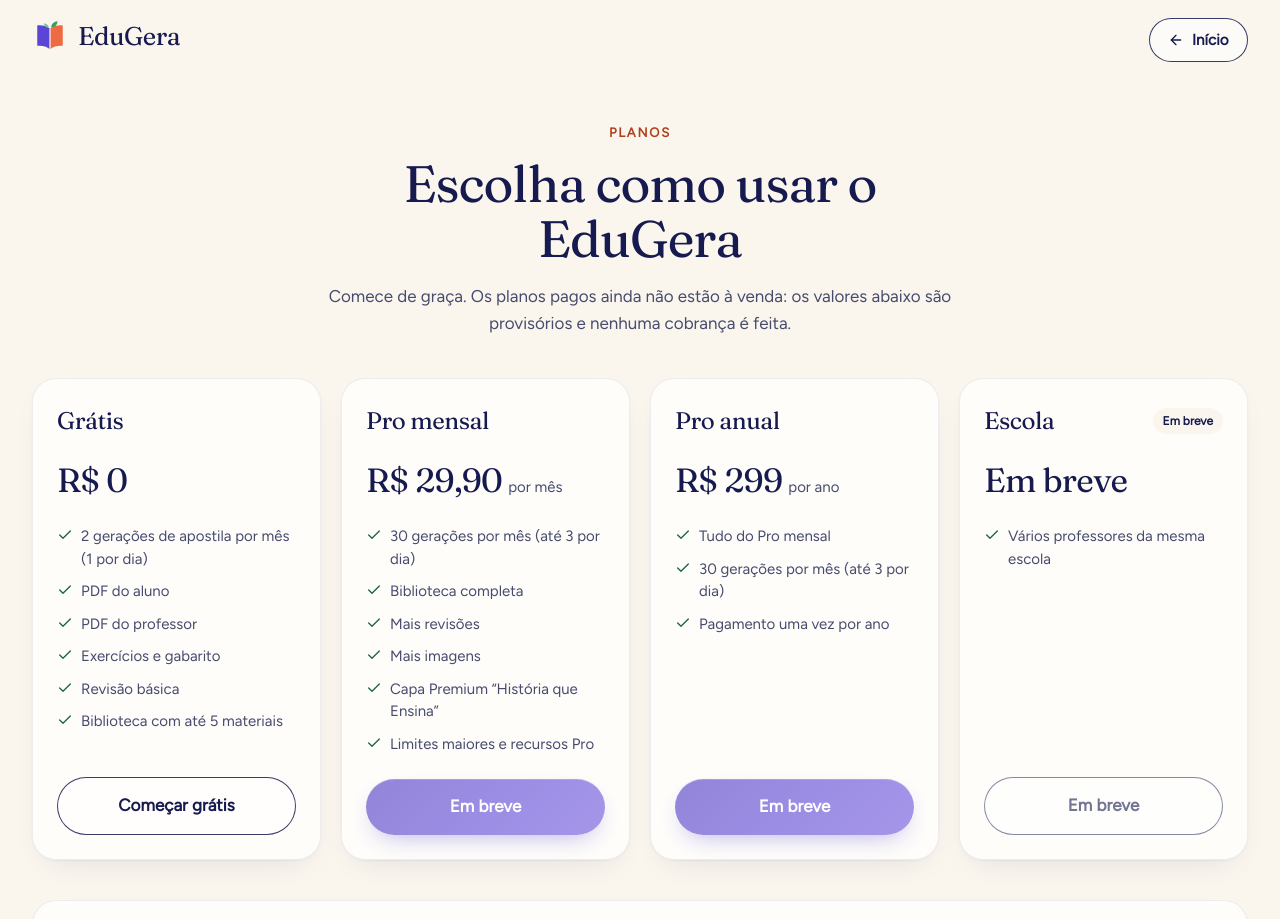
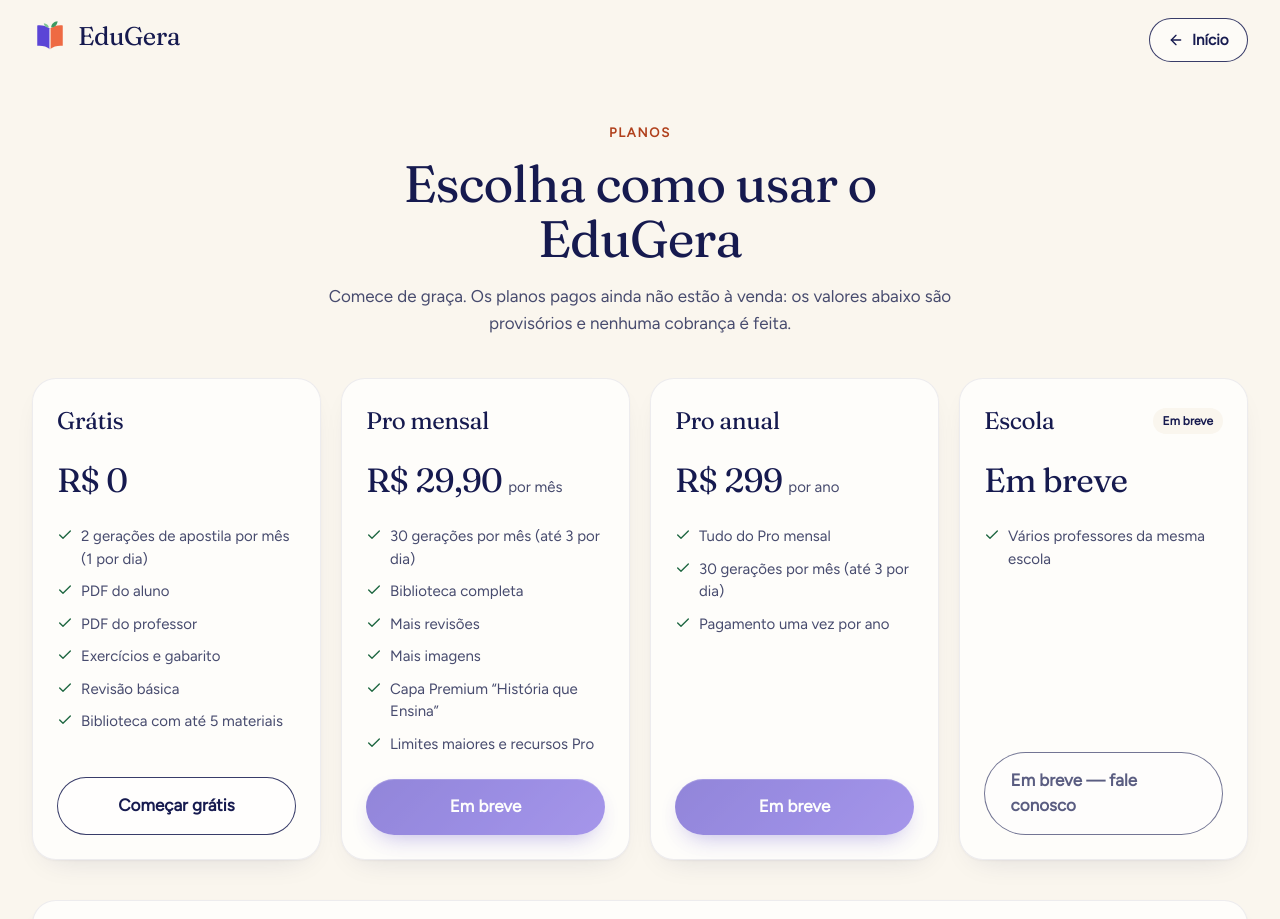
Before and after one commit to PSsouza10/gerador-materiais-didaticos, a Next.js app: page /planos in a window 1280 px wide. Shown: the top 919 px of the page. Built offline with nearby package versions, Linux system fonts and the light colour scheme; no server answers.

Commit message:
Planos: Escola 'Em breve — fale conosco'; teste de idempotência da migração 0004
Co-Authored-By: Claude Opus 5.5 <noreply@anthropic.com>
Claude-Session: https://claude.ai/code/session_01UCcBcREJFM7AEhEAco3ugv

```diff
--- a/components/planos/Planos.jsx
+++ b/components/planos/Planos.jsx
@@ -56,10 +56,14 @@ export default function Planos({ planos, logado, atual, assinatura, simulacao, s
       return null;
     }
     if (p.id === "escola") {
-      // Escola: sem preço e sem cobrança por enquanto
-      return (
-        <span className="btn-secundario w-full cursor-not-allowed justify-center opacity-60" aria-disabled="true">
-          Em breve
+      // Escola: sem preço e sem cobrança. "Fale conosco" vira link só quando houver SUPORTE_EMAIL.
+      return suporte ? (
+        <a href={`mailto:${suporte}?subject=${encodeURIComponent("EduGera — plano Escola")}`} className="btn-secundario w-full justify-center">
+          <Mail className="h-4 w-4" aria-hidden="true" /> Em breve — fale conosco
+        </a>
+      ) : (
+        <span className="btn-secundario w-full cursor-not-allowed justify-center opacity-70" aria-disabled="true">
+          Em breve — fale conosco
         </span>
       );
     }
```
Also changed, not shown: tests/publico.e2e.mjs (+2 -1 lines), 1 other file (tests, documents, lock files or other folders).
